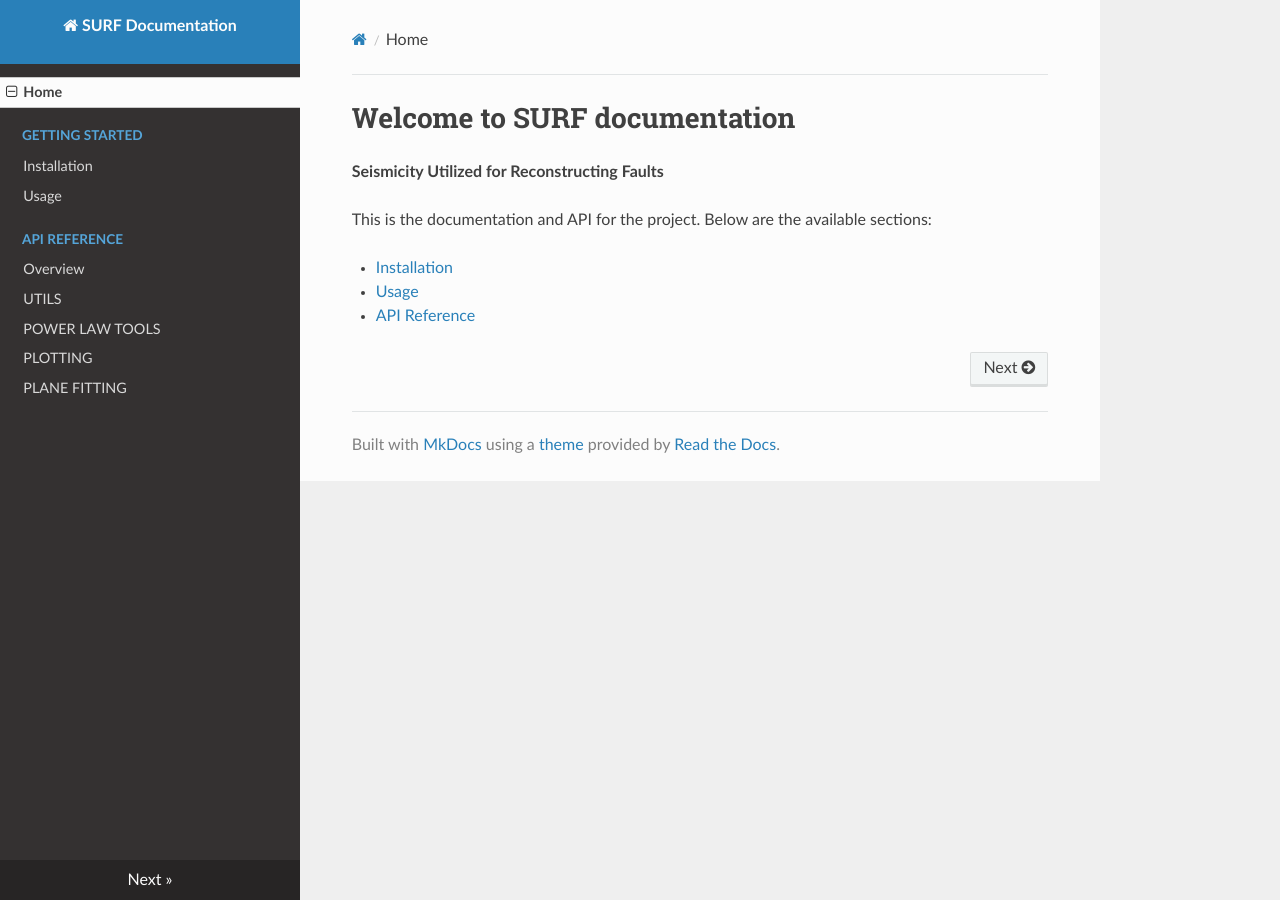
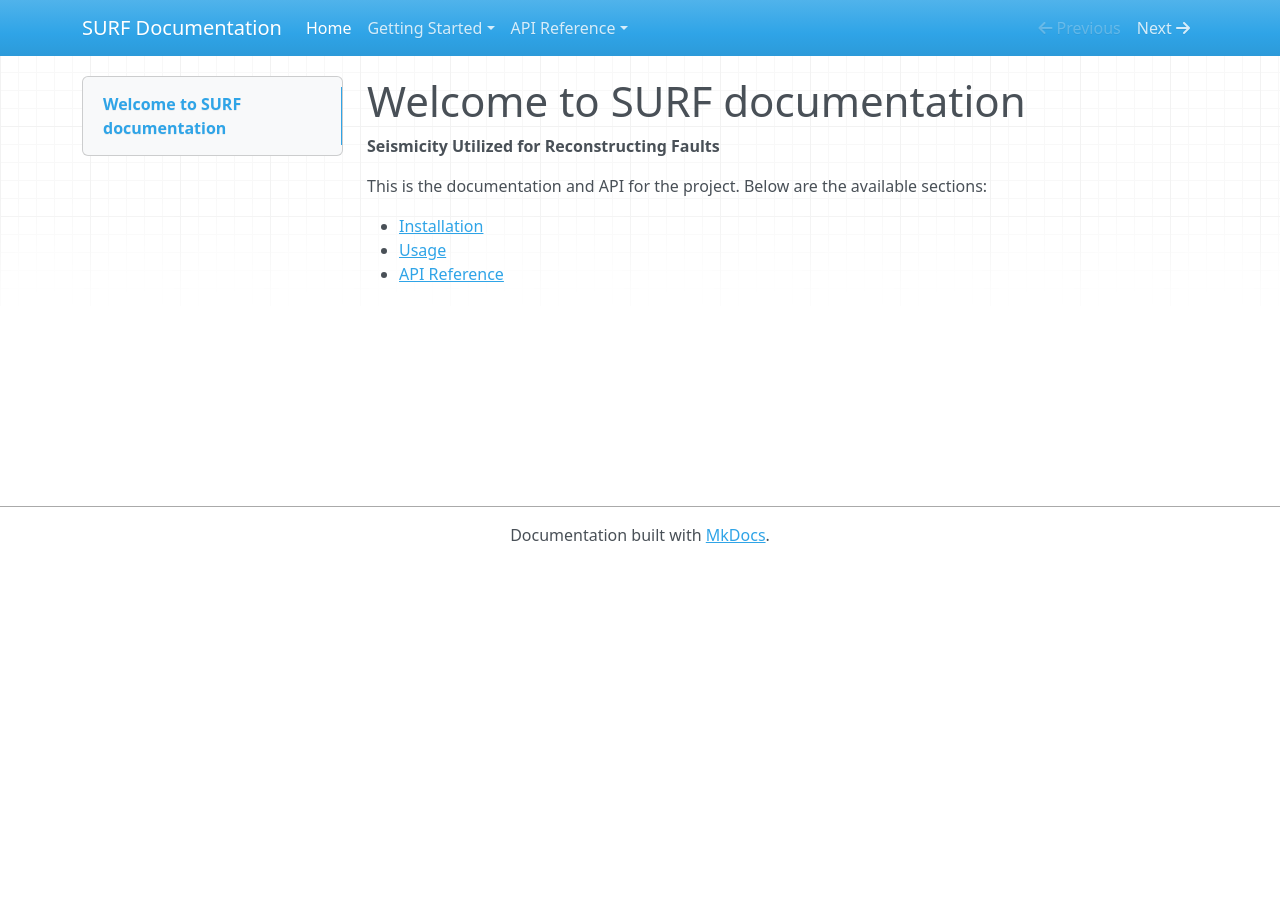
Before and after one commit to travisalongi/surf_doc, an MkDocs documentation site: the page built from docs/index.md, in a window 1280 px wide. Built offline with MkDocs 1.6.1, drawn with Linux system fonts in a browser that asks for light colours; nearby versions of some CDN libraries.

Commit message:
Why is it not working?

```diff
--- a/docs/api/overview.md
+++ /dev/null
@@ -1,7 +0,0 @@
-
-# API Reference
-
-### [UTILS](api/utils.md)
-### [POWER LAW TOOLS-API](api/power_law_tools.md)
-### [PLOTTING-API](api/plotting.md)
-### [PLANE FITTING-API](api/ransac3D.py)
--- a/mkdocs.yml
+++ b/mkdocs.yml
@@ -1,17 +1,14 @@
 site_name: SURF Documentation
-theme:
-  name: readthedocs
-  color_mode: auto
 nav:
   - Home: index.md
   - Getting Started:
     - Installation: installation.md
-    - Usage: usage.md
+    - Usage (examples): usage.md
   - API Reference:
-    - Overview: api/overview.md
     - UTILS: api/utils.md
     - POWER LAW TOOLS: api/power_law_tools.md
     - PLOTTING: api/plotting.md
     - PLANE FITTING: api/ransac3d.md
+
 plugins:
   - mkdocstrings
```
Also changed, not shown: docs/src/__init__.py (deleted).
